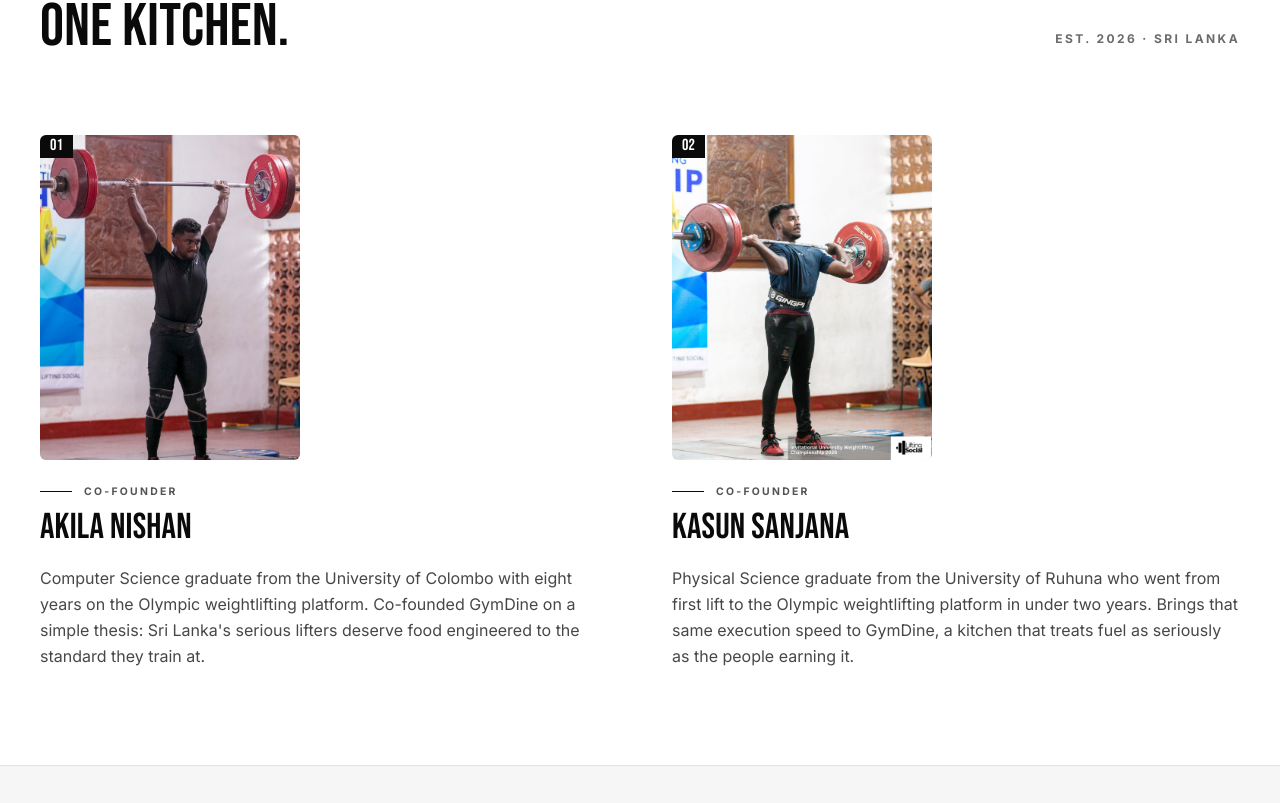
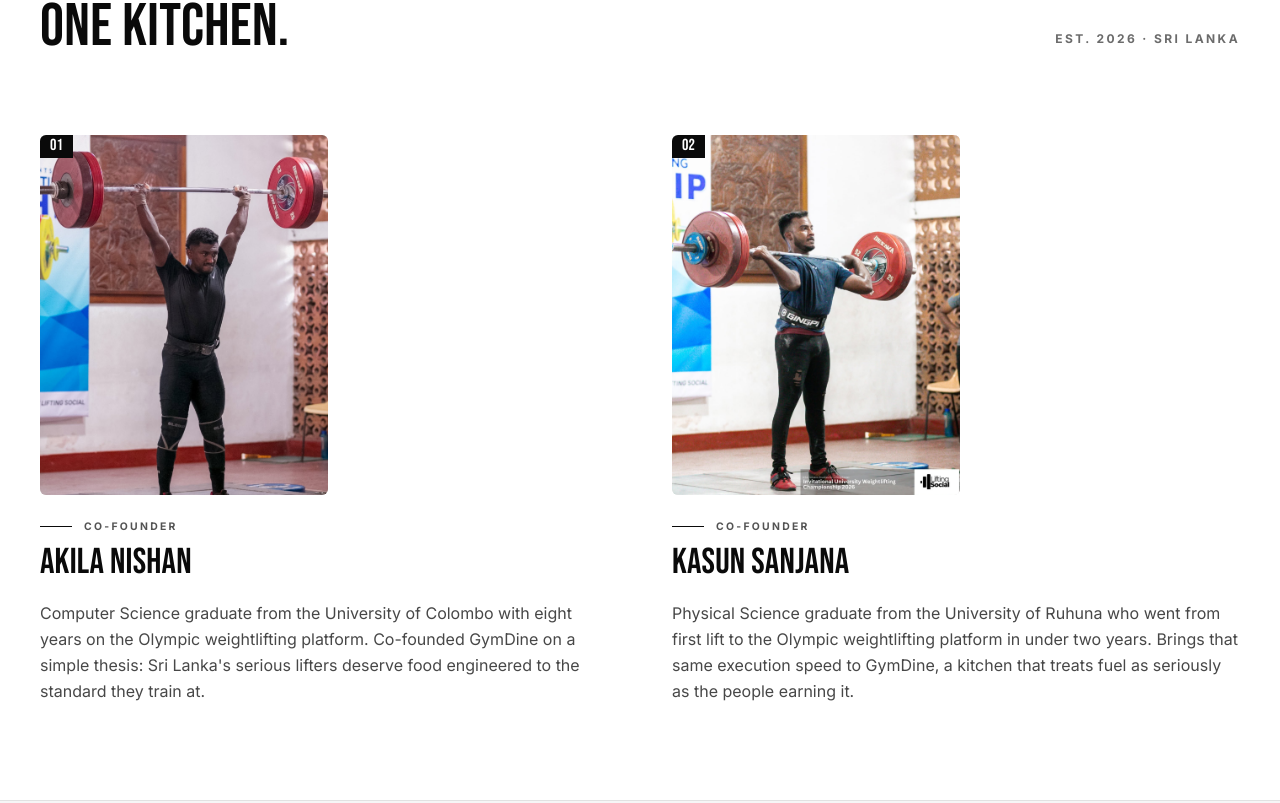
Before and after one commit to TheAkila/liftingsocial-foods, a Next.js app: page /about in a window 1280 px wide. Shown: the part 1277-2080 px from the top of the page. Built offline with nearby package versions, Linux system fonts and the light colour scheme; no server answers; the database is empty.

Commit message:
Increase max width of Founder component image container for better layout

```diff
--- a/src/app/(public)/about/page.tsx
+++ b/src/app/(public)/about/page.tsx
@@ -209,7 +209,7 @@ function Founder({
 }) {
   return (
     <div className="group">
-      <div className="relative aspect-4/5 w-full max-w-65 bg-surface-2 overflow-hidden rounded-md">
+      <div className="relative aspect-4/5 w-full max-w-72 bg-surface-2 overflow-hidden rounded-md">
         <Image
           src={src}
           alt={name}
```
